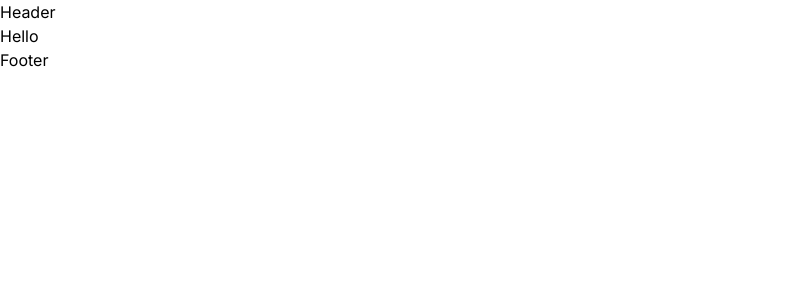
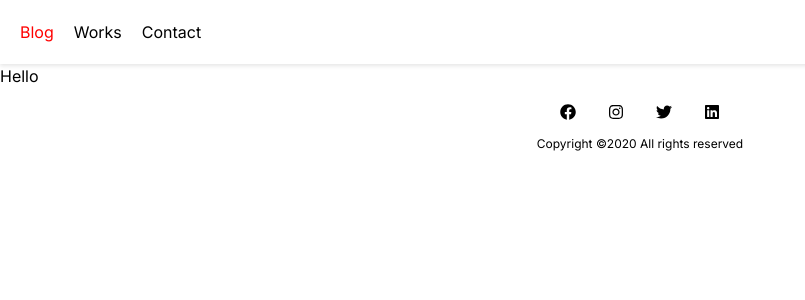
Before and after one commit to DarkM4tt/Blogosphere, a Next.js app: page / in a window 1280 px wide. Shown: the top 300 px of the page, without its empty margins (0-805 px from the left). Built offline with nearby package versions, Linux system fonts and the light colour scheme.

Commit message:
Added header and footer

```diff
--- a/package.json
+++ b/package.json
@@ -11,7 +11,8 @@
   "dependencies": {
     "next": "14.2.3",
     "react": "^18",
-    "react-dom": "^18"
+    "react-dom": "^18",
+    "react-icons": "^5.2.1"
   },
   "devDependencies": {
     "@types/node": "^20",
--- a/src/app/components/Footer.tsx
+++ b/src/app/components/Footer.tsx
@@ -1,9 +1,15 @@
-import React from 'react'
+import { FaFacebook, FaInstagram, FaTwitter, FaLinkedin } from "react-icons/fa";
 
-const Footer = () => {
-  return (
-    <div>Footer</div>
-  )
-}
+const Footer = () => (
+  <footer className="text-center p-4">
+    <div className="flex justify-center gap-8 mb-4">
+      <FaFacebook />
+      <FaInstagram />
+      <FaTwitter />
+      <FaLinkedin />
+    </div>
+    <p className="text-xs">Copyright ©2020 All rights reserved</p>
+  </footer>
+);
 
-export default Footer
+export default Footer;
--- a/src/app/components/Header.tsx
+++ b/src/app/components/Header.tsx
@@ -1,9 +1,37 @@
-import React from 'react'
+import { useState } from "react";
+import { FaBars } from "react-icons/fa";
+import styles from "../styles/header.module.css";
 
 const Header = () => {
+  const [isMobileMenuOpen, setIsMobileMenuOpen] = useState(false);
+
   return (
-    <div>Header</div>
-  )
-}
+    <header className={styles.header}>
+      <nav className={styles.nav}>
+        <a href="#" className={styles.active}>
+          Blog
+        </a>
+        <a href="#">Works</a>
+        <a href="#">Contact</a>
+      </nav>
+      <FaBars
+        size={24}
+        onClick={() => setIsMobileMenuOpen(!isMobileMenuOpen)}
+        className="md:hidden"
+      />
+      {isMobileMenuOpen && (
+        <div className="fixed top-0 right-0 bg-white shadow-lg p-4">
+          <nav className={styles.nav}>
+            <a href="#" className={styles.active}>
+              Blog
+            </a>
+            <a href="#">Works</a>
+            <a href="#">Contact</a>
+          </nav>
+        </div>
+      )}
+    </header>
+  );
+};
 
-export default Header
+export default Header;
--- a/src/app/layout.tsx
+++ b/src/app/layout.tsx
@@ -1,3 +1,5 @@
+"use client"
+
 import type { Metadata } from "next";
 import { Inter } from "next/font/google";
 import Header from "./components/Header";
@@ -6,10 +8,10 @@ import "./globals.css";
 
 const inter = Inter({ subsets: ["latin"] });
 
-export const metadata: Metadata = {
-  title: "Blogosphere",
-  description: "Generated by create next app",
-};
+// export const metadata: Metadata = {
+//   title: "Blogosphere",
+//   description: "Generated by create next app",
+// };
 
 export default function RootLayout({
   children,
--- a/src/app/page.module.css
+++ b/src/app/page.module.css
@@ -17,3 +17,9 @@
   z-index: 2;
   font-family: var(--font-mono);
 } */
+
+.container {
+  max-width: 1100px;
+  margin: 0 auto;
+  padding: 20px;
+}
--- /dev/null
+++ b/src/app/styles/header.module.css
@@ -0,0 +1,17 @@
+.header {
+  display: flex;
+  justify-content: space-between;
+  align-items: center;
+  padding: 20px;
+  background-color: #fff;
+  box-shadow: 0 2px 4px rgba(0, 0, 0, 0.1);
+}
+
+.nav {
+  display: flex;
+  gap: 20px;
+}
+
+.active {
+  color: #ff0000; /* Use the active color from the Figma design */
+}
```
Also changed, not shown: 1 other file (tests, documents, lock files or other folders).
